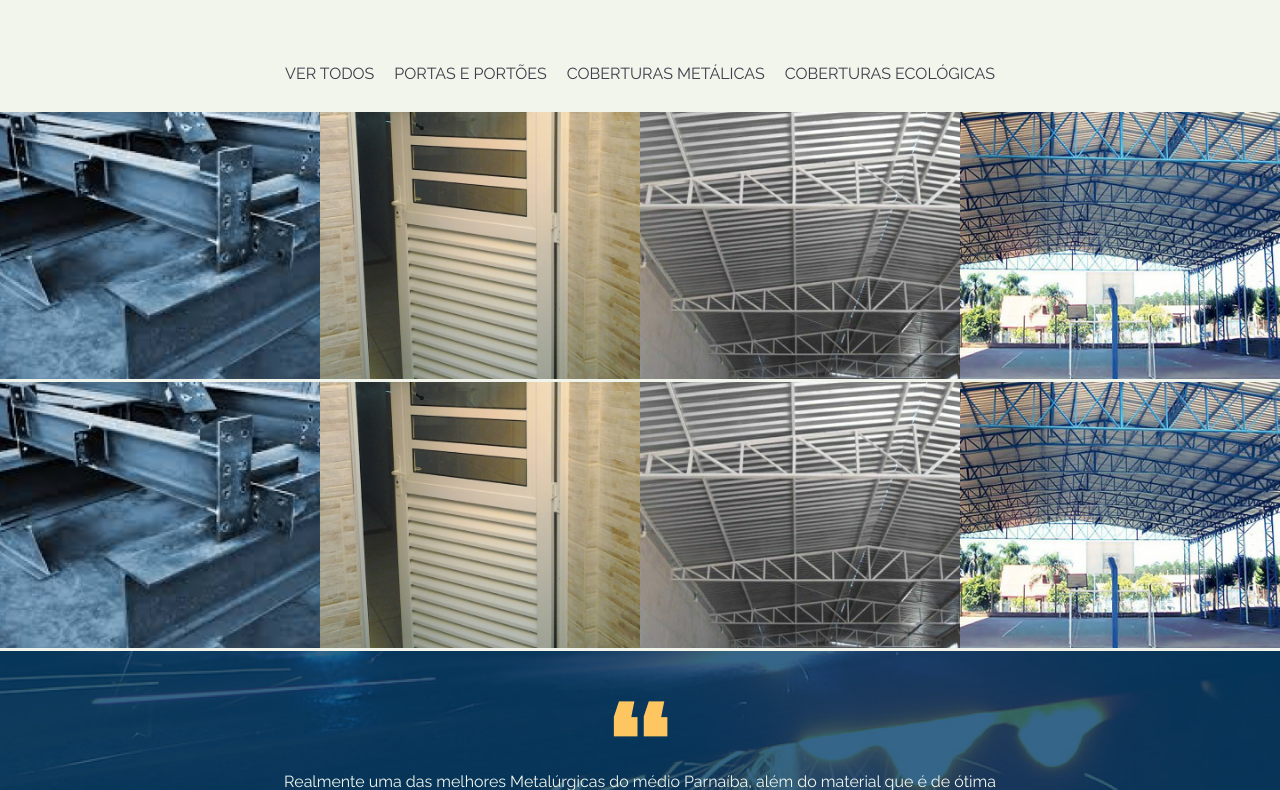
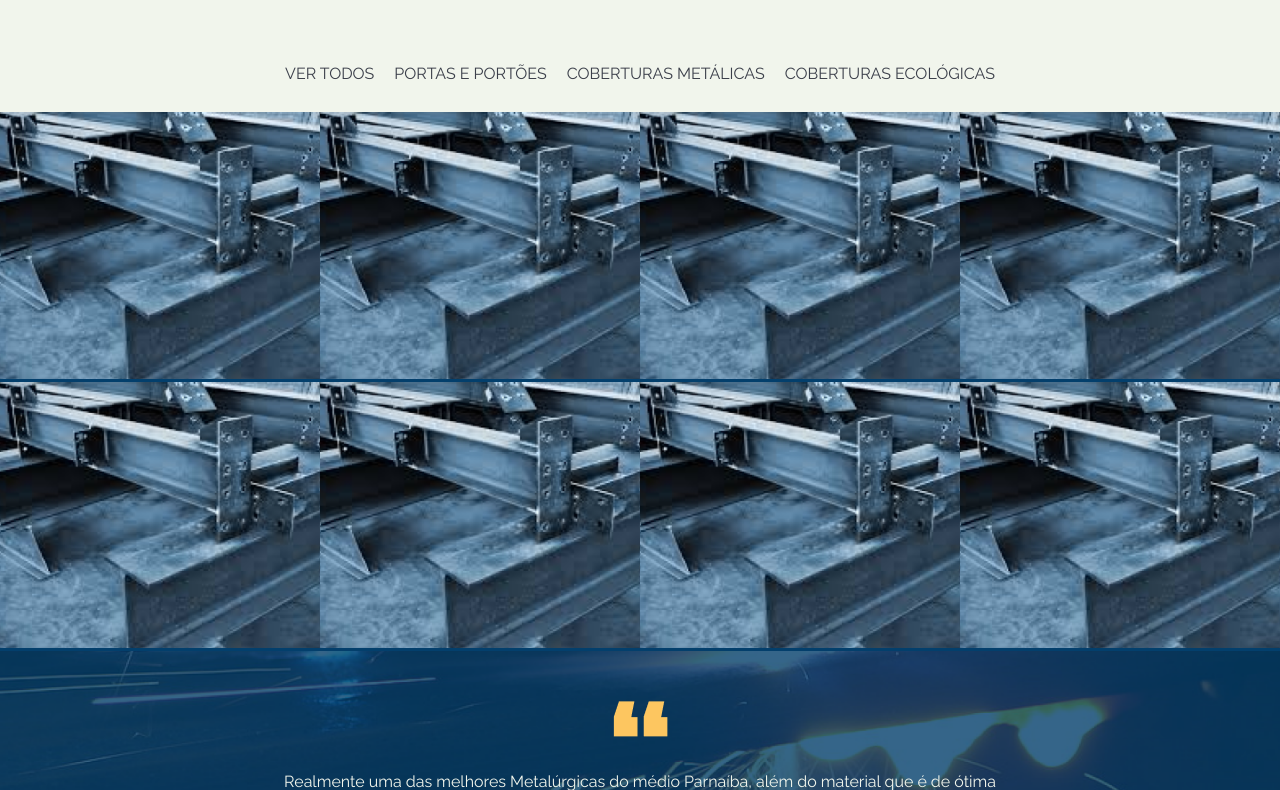
Before and after one commit to octalbit/metalurgica-padre-cicero, a React (Create React App) app: page / in a window 1280 px wide. Shown: the part 2310-3100 px from the top of the page. Built offline with nearby package versions, Linux system fonts and the light colour scheme; some icons are missing.

Commit message:
add estilos em componentes

```diff
--- a/src/components/Navbar.js
+++ b/src/components/Navbar.js
@@ -1,6 +1,7 @@
 import React, { Component } from 'react';
 import brand from '../assets/padrecicero.png'
 class Navbar extends Component {
+
   render() {
     return (
         <nav className="navbar">
@@ -25,8 +26,8 @@ class Navbar extends Component {
                 <li><a href="#projects">Projetos</a></li>
                 <li><a href="#contacts">Contato</a></li>
               </ul>
-              <div className="menu-mobile">
-
+              <div className="icon-mobile">
+                <div className="icon"></div>
               </div>
             </div>
           </div>
--- a/src/components/Project.js
+++ b/src/components/Project.js
@@ -20,29 +20,69 @@ class Project extends Component {
               <li><a href="#">coberturas ecológicas</a></li>
             </ul>
             <div className="main-project">
-              <div className="img">
-                <img className="imgP" src={project1} />
+              <div className="boxProject">
+                <div className="imgBox">
+                  <img className="imgItem" src={project1} />
+                </div>
+                <div className="imgContent">
+                  <h4>Lorem Ipsun</h4>
+                </div>
               </div>
-              <div className="img">
-                <img className="imgP" src={project2} />
+              <div className="boxProject">
+                <div className="imgBox">
+                  <img className="imgItem" src={project1} />
+                </div>
+                <div className="imgContent">
+                  <h4>Lorem Ipsun</h4>
+                </div>
               </div>
-              <div className="img">
-                <img className="imgP" src={project3} />
+              <div className="boxProject">
+                <div className="imgBox">
+                  <img className="imgItem" src={project1} />
+                </div>
+                <div className="imgContent">
+                  <h4>Lorem Ipsun</h4>
+                </div>
               </div>
-              <div className="img">
-                <img className="imgP" src={project4} />
+              <div className="boxProject">
+                <div className="imgBox">
+                  <img className="imgItem" src={project1} />
+                </div>
+                <div className="imgContent">
+                  <h4>Lorem Ipsun</h4>
+                </div>
               </div>
-              <div className="img">
-                <img className="imgP" src={project1} />
+              <div className="boxProject">
+                <div className="imgBox">
+                  <img className="imgItem" src={project1} />
+                </div>
+                <div className="imgContent">
+                  <h4>Lorem Ipsun</h4>
+                </div>
               </div>
-              <div className="img">
-                <img className="imgP" src={project2} />
+              <div className="boxProject">
+                <div className="imgBox">
+                  <img className="imgItem" src={project1} />
+                </div>
+                <div className="imgContent">
+                  <h4>Lorem Ipsun</h4>
+                </div>
               </div>
-              <div className="img">
-                <img className="imgP" src={project3} />
+              <div className="boxProject">
+                <div className="imgBox">
+                  <img className="imgItem" src={project1} />
+                </div>
+                <div className="imgContent">
+                  <h4>Lorem Ipsun</h4>
+                </div>
               </div>
-              <div className="img">
-                <img className="imgP" src={project4} />
+              <div className="boxProject">
+                <div className="imgBox">
+                  <img className="imgItem" src={project1} />
+                </div>
+                <div className="imgContent">
+                  <h4>Lorem Ipsun</h4>
+                </div>
               </div>
             </div>
             <blockquote className="assessments">
--- a/src/style/main.css
+++ b/src/style/main.css
@@ -54,7 +54,8 @@ img {
 
 body {
   font-family: 'Raleway', sans-serif;
-  background: #F1F5EC;
+	background: #F1F5EC;
+	box-sizing: border-box;
 }
 
 .wrapper {
@@ -92,7 +93,9 @@ body {
 	color: #FDC660;
 	transition: .2s;
 }
-
+.icon-mobile {
+	display: none;
+}
 .subNavbar {
 	width: 100%;
 	background: #033F6C;
@@ -147,6 +150,7 @@ body {
 		max-width: 70%;
 		margin: 0px 0px 0px 5px;
 	}
+
 }
 /* hero */
 .hero-box {
@@ -208,20 +212,22 @@ body {
 @media (max-width: 320px) {
 	.hero-box h1 {
 		font-size: 2.0rem;
+		max-width: 80%;
 	}
 	.hero-box span {
 		font-size: 1.0rem;
-		max-width: 220px;
+		max-width: 80%;
 		line-height: 1.2rem;
 	}
 }
 @media (min-width: 320px) and (max-width: 780px) {
 	.hero-box h1 {
 		font-size: 2.5rem;
+		max-width: 80%;
 	}
 	.hero-box span {
 		font-size: 1.2rem;
-		max-width: 400px;
+		max-width: 80%;
 		line-height: 1.2rem;
 	}
 }
@@ -229,6 +235,8 @@ body {
 /* Title */
 .section-title {
 	text-align: center;
+	width: 100%;
+	height: 100%;
 }
 .section-title h2 {
 	padding: 70px 0px 20px 0px;
@@ -259,7 +267,7 @@ body {
 	}
 	.section-title span {
 		font-size: 1.0rem;
-		max-width: 220px;
+		max-width: 80%;
 	}
 }
 @media (min-width: 320px) and (max-width: 780px) {
@@ -268,11 +276,15 @@ body {
 	}
 	.section-title span {
 		font-size: 1.2rem;
-		max-width: 400px;
+		max-width: 80%;
 	}
 }
 
 /* services */
+.Sevices {
+	width: 100%;
+	height: 100%;
+}
 .container-services {
 	max-width: 1180px;
 	margin: auto;
@@ -366,6 +378,7 @@ body {
 	}
 	.box-text p {
 		margin: 0px 10px 0px 10px;
+		max-width: 100%;
 	}
 }
 @media (min-width: 320px) and (max-width: 780px) {
@@ -378,6 +391,7 @@ body {
 	}
 	.box-text p {
 		margin: 0px 10px 0px 10px;
+		max-width: 100%;
 	}
 }
 .box-subAbout {
@@ -428,7 +442,7 @@ body {
 		padding: 20px 10px 0px 10px;
 	}
 	.item-subAbout p {
-		max-width: 220px;
+		max-width: 80%;
 	}
 }
 @media (min-width: 320px) and (max-width: 780px) {
@@ -476,8 +490,44 @@ body {
 	display: flex;
 	flex-wrap: wrap;
 }
-.main-project .img {
+.main-project .boxProject {
 	width: 25%;
+}
+.boxProject {
+	overflow: hidden;
+	background: #033F6C;
+}
+.boxProject .imgBox {
+	position: relative;
+}
+.boxProject .imgBox .imgItem {
+	width: 100%;
+	transition: .2s;
+}
+.boxProject:hover .imgBox .imgItem {
+	opacity: .2;
+	transform: scale(1.2)
+}
+.boxProject .imgContent {
+	position: relative;
+	background-color: #FDC660;
+	width: 100%;
+	height: 100%;
+	top: 50%;
+	z-index: 999;
+	box-sizing: border-box;
+}
+.boxProject .imgContent h4 {
+	margin: 0;
+	padding: 0;
+	position: absolute;
+	color: #fff;
+	z-index: 999;
+
+}
+.boxProject:hover .imgContent h4 {
+	opacity: 1;
+	visibility: hidden;
 }
 .imgP {
 	max-width: 100%;
@@ -495,11 +545,11 @@ body {
 		display: block;
 		max-width: 100%;
 	}
-	.main-project .img {
+	.main-project .boxProject {
 		width: 100%;
 		margin: auto;
 	}
-	.imgP {
+	.boxProject {
 		margin: auto;
 		display: block;
 	}
@@ -517,10 +567,11 @@ body {
 		display: block;
 		max-width: 100%;
 	}
-	.main-project .img {
+	.main-project .boxProject {
 		width: 100%;
+		margin: auto;
 	}
-	.imgP {
+	.boxProject {
 		margin: auto;
 		display: block;
 	}
@@ -558,7 +609,7 @@ body {
 }
 @media (max-width: 320px) {
 	.assessments p {
-		max-width: 220px;
+		max-width: 80%;
 	}
 }
 @media (min-width: 320px) and (max-width: 780px) {
@@ -608,12 +659,19 @@ body {
 	border: 2px solid #033F6C;
 	background: transparent;
 	margin: 0px 0px 20px 0px;
+	padding: 0px 0px 0px 10px;
+	color: #033F6C;
+	font-weight: bold;
 }
 textarea {
 	width: 100%;
 	height: 60px;
 	border: 2px solid #033F6C;
 	margin: 0px 0px 20px 0px;
+	padding: 5px 0px 0px 10px;
+	background: transparent;
+	color: #033F6C;
+	font-weight: bold;
 }
 .btnForm {
 	background: #033F6C;
@@ -655,7 +713,7 @@ textarea {
 		width: 90%;
 	}
 	textarea {
-		width: 88%;
+		width: 90%;
 	}
 }
 @media (min-width: 320px) and (max-width: 780px) {
@@ -682,7 +740,7 @@ textarea {
 		width: 90%;
 	}
 	textarea {
-		width: 88%;
+		width: 90%;
 	}
 }
 /* footer */
```
